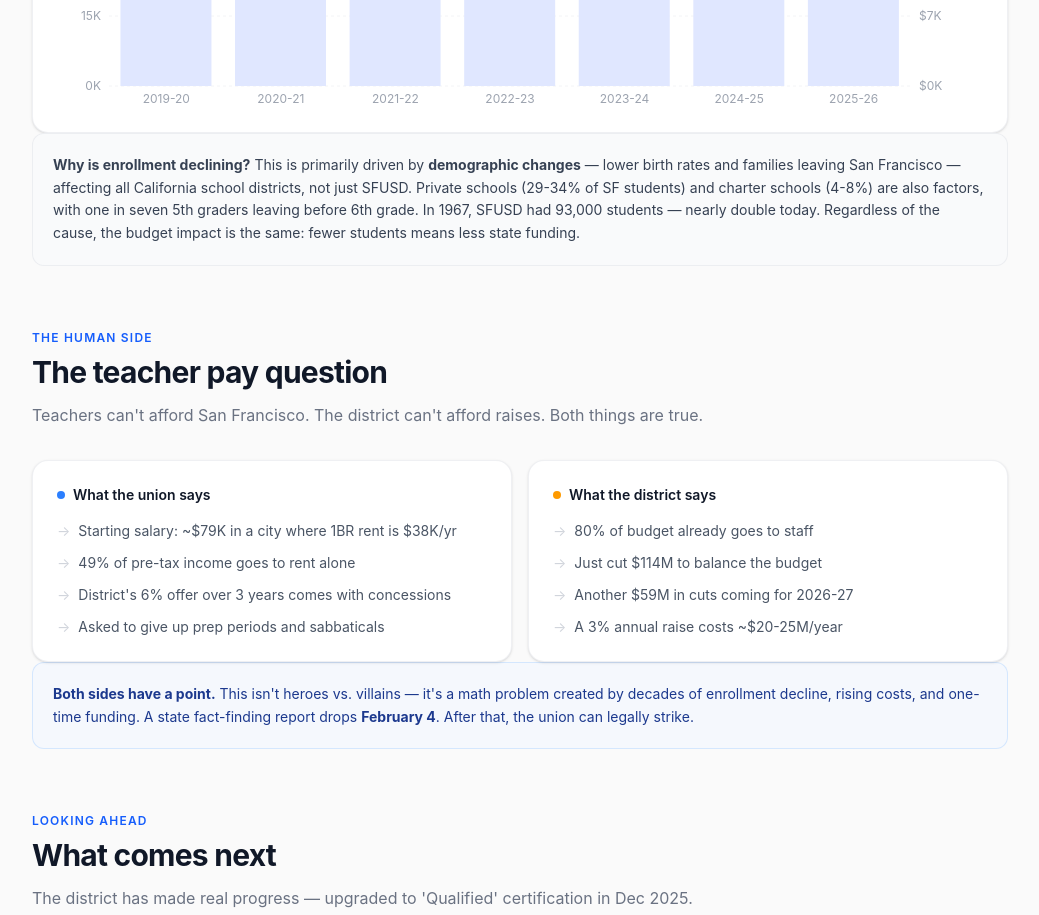
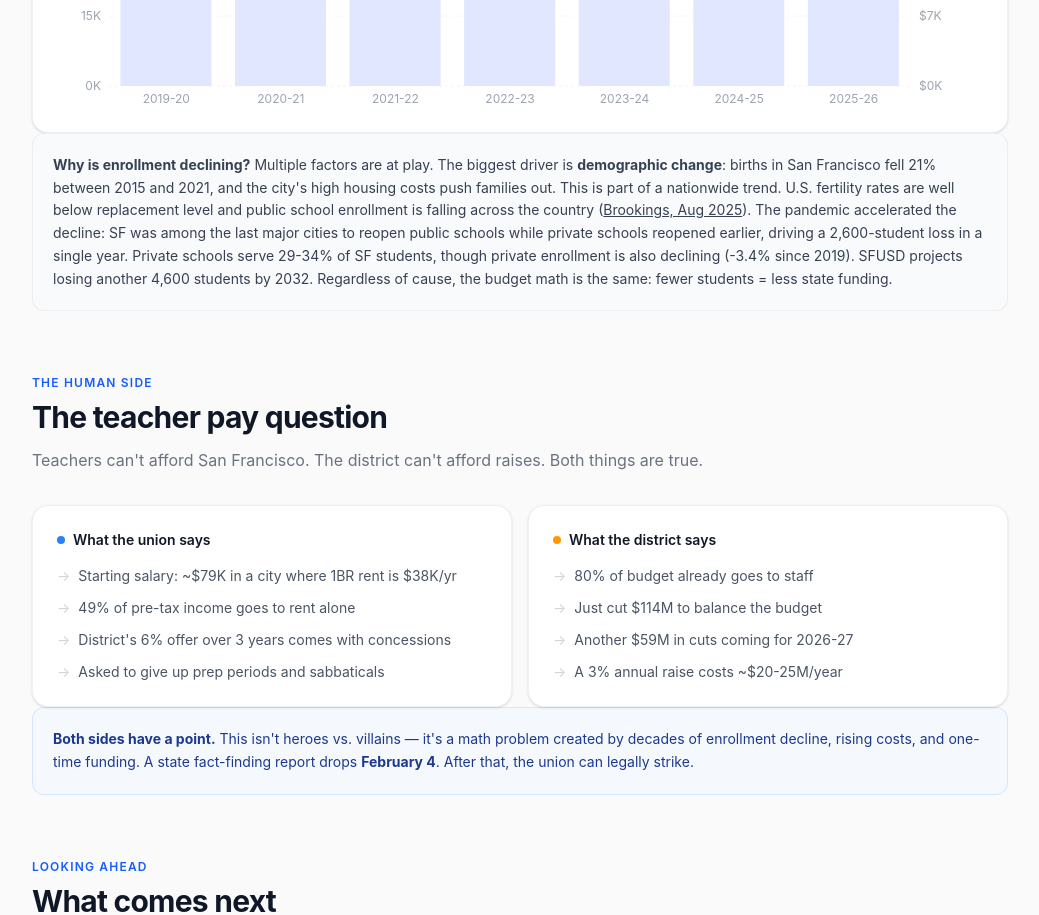
Before and after one commit to Grow-SF/sfusd-finances, a Next.js app: page / in a window 1280 px wide. Shown: the part 4600-5515 px from the top of the page, without its empty margins (120-1159 px from the left). Built offline with nearby package versions, Linux system fonts and the light colour scheme.

Commit message:
v6: rewrite enrollment callout with Brookings data, demographic context

```diff
--- a/app/page.tsx
+++ b/app/page.tsx
@@ -435,11 +435,16 @@ export default function Home() {
           </ChartCard>
 
           <Callout variant="insight">
-            <strong>Why is enrollment declining?</strong> This is primarily driven by <strong>demographic changes</strong> —
-            lower birth rates and families leaving San Francisco — affecting all California school districts, not just SFUSD.
-            Private schools (29-34% of SF students) and charter schools (4-8%) are also factors, with one in seven 5th graders
-            leaving before 6th grade. In 1967, SFUSD had 93,000 students — nearly double today.
-            Regardless of the cause, the budget impact is the same: fewer students means less state funding.
+            <strong>Why is enrollment declining?</strong> Multiple factors are at play. The biggest driver
+            is <strong>demographic change</strong>: births in San Francisco fell 21% between 2015 and 2021,
+            and the city&apos;s high housing costs push families out. This is part of a nationwide trend.
+            U.S. fertility rates are well below replacement level and public school enrollment is falling
+            across the country (<a href="https://www.brookings.edu/articles/declining-public-school-enrollment/" target="_blank" rel="noopener noreferrer" className="underline">Brookings, Aug 2025</a>).
+            The pandemic accelerated the decline: SF was among the last major cities to reopen public schools
+            while private schools reopened earlier, driving a 2,600-student loss in a single year. Private schools
+            serve 29-34% of SF students, though private enrollment is also declining (-3.4% since 2019).
+            SFUSD projects losing another 4,600 students by 2032. Regardless of cause, the budget math is the
+            same: fewer students = less state funding.
           </Callout>
         </Section>
 
```
